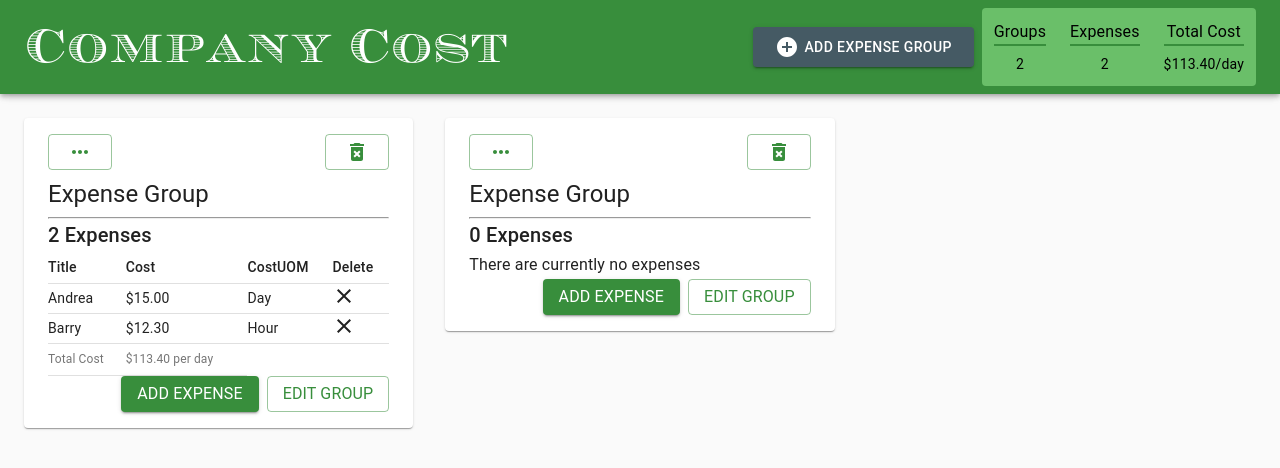
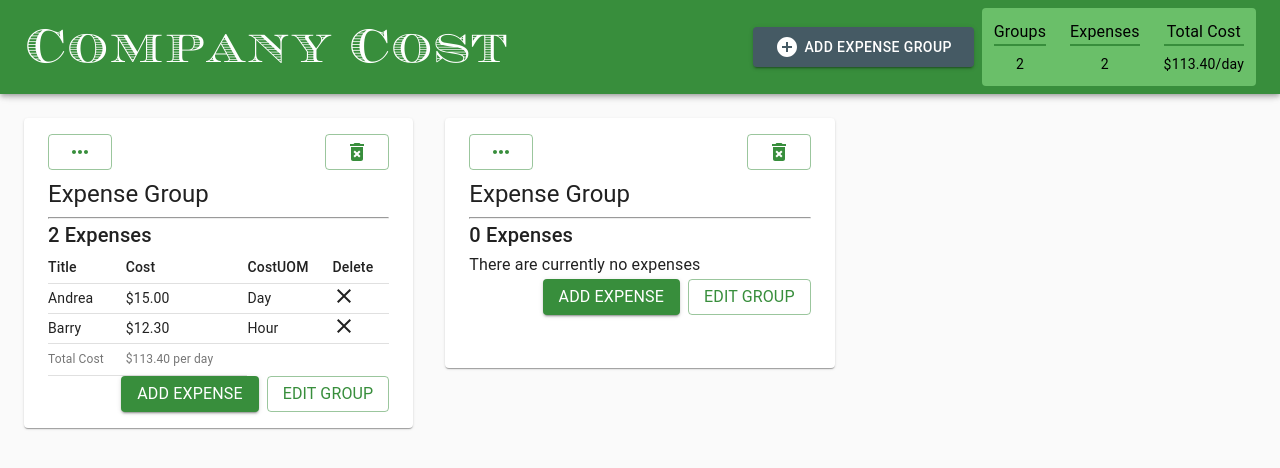
Before and after one commit to Spraynard/Company-Cost, a React app: page / in a window 1280 px wide. Shown: the top 468 px of the page. Built offline with nearby package versions, Linux system fonts and the light colour scheme; the HTML template or start-up script is replaced by a standard one.

Commit message:
updating Expense_Group.js
adding a minimum height to all expense groups

```diff
--- a/src/components/Expense_Group.js
+++ b/src/components/Expense_Group.js
@@ -38,6 +38,7 @@ const styles = theme => ({
 		...theme.mixins.gutters(),
 		paddingTop: theme.spacing(2),
 		paddingBottom: theme.spacing(2),
+		minHeight: "250px"
 	},
 	editButton : {
 		cursor : "context-menu"
```
